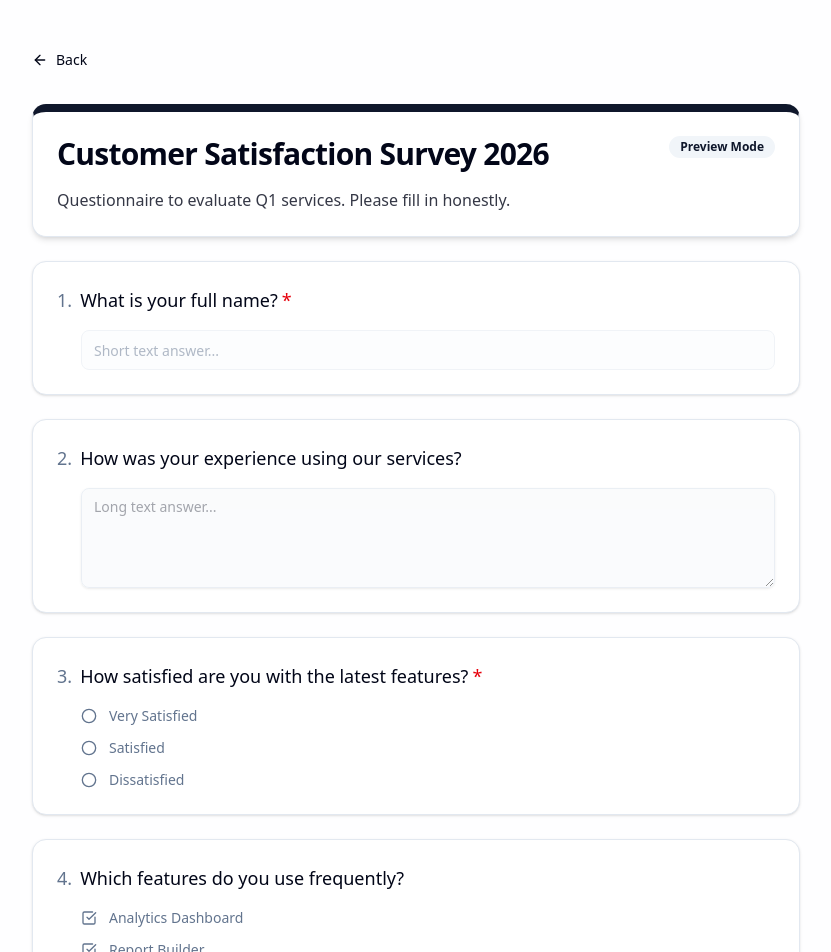
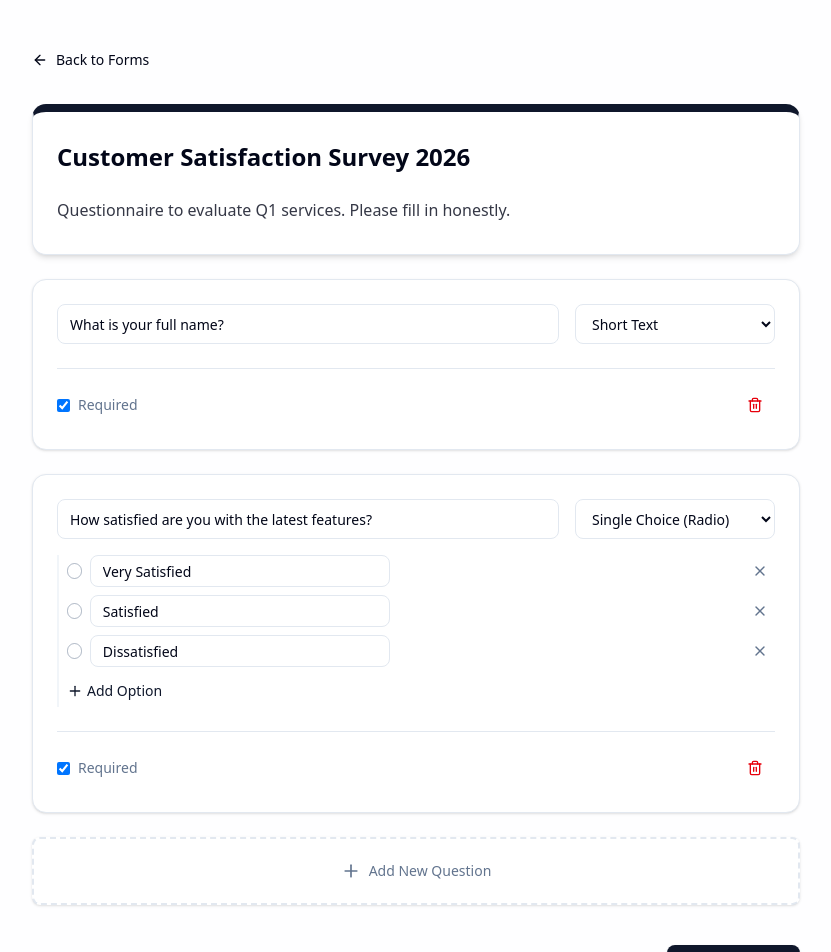
Before and after one commit to anotherbondan/oprec-fe, a Next.js app: page /forms/a1b2c3d4-e5f6-7a8b-9c0d-1e2f3a4b5c6d in a window 1280 px wide. Shown: the top 952 px of the page, without its empty margins (224-1055 px from the left). Built offline with nearby package versions, Linux system fonts and the light colour scheme.

Commit message:
feat: create loading component and question crud ui

```diff
--- a/src/app/(auth)/login/page.tsx
+++ b/src/app/(auth)/login/page.tsx
@@ -31,7 +31,7 @@ export default function LoginPage() {
 
   const loginMutation = useMutation({
     mutationFn: async (credentials: typeof formData) => {
-      return await customFetch("/auth/login", {
+      return await customFetch("/api/auth/login", {
         method: "POST",
         body: JSON.stringify(credentials),
       });
--- a/src/app/(auth)/register/page.tsx
+++ b/src/app/(auth)/register/page.tsx
@@ -33,7 +33,7 @@ export default function RegisterPage() {
 
   const registerMutation = useMutation({
     mutationFn: async (userData: any) => {
-      return await customFetch("/auth/register", {
+      return await customFetch("/api/auth/register", {
         method: "POST",
         body: JSON.stringify({
           name: userData.name,
--- a/src/app/forms/[id]/page.tsx
+++ b/src/app/forms/[id]/page.tsx
@@ -1,5 +1,6 @@
 "use client";
 
+import { useState } from "react";
 import { Button } from "@/src/components/ui/button";
 import {
   Card,
@@ -10,27 +11,19 @@ import {
 } from "@/src/components/ui/card";
 import { Input } from "@/src/components/ui/input";
 import { Badge } from "@/src/components/ui/badge";
-import { ArrowLeft, CheckSquare, Circle, ChevronDown } from "lucide-react";
+import { ArrowLeft, Plus, Trash2, X } from "lucide-react";
 import Link from "next/link";
 
-const DUMMY_FORM_DETAIL = {
+const INITIAL_FORM_DETAIL = {
   id: "f1a2b3c4-d5e6-7f8a-9b0c-1d2e3f4a5b6c",
   title: "Customer Satisfaction Survey 2026",
-  description:
-    "Questionnaire to evaluate Q1 services. Please fill in honestly.",
+  description: "Questionnaire to evaluate Q1 services. Please fill in honestly.",
   questions: [
     {
       id: "q1",
       text: "What is your full name?",
       type: "SHORT_TEXT",
       isRequired: true,
-      options: [],
-    },
-    {
-      id: "q2",
-      text: "How was your experience using our services?",
-      type: "LONG_TEXT",
-      isRequired: false,
       options: [],
     },
     {
@@ -44,132 +37,220 @@ const DUMMY_FORM_DETAIL = {
         { id: "o3", text: "Dissatisfied" },
       ],
     },
-    {
-      id: "q4",
-      text: "Which features do you use frequently?",
-      type: "CHECKBOX",
-      isRequired: false,
-      options: [
-        { id: "o4", text: "Analytics Dashboard" },
-        { id: "o5", text: "Report Builder" },
-        { id: "o6", text: "Email Notifications" },
-      ],
-    },
   ],
 };
 
-export default function FormPreviewPage() {
-  const form = DUMMY_FORM_DETAIL;
+const QUESTION_TYPES = [
+  { value: "SHORT_TEXT", label: "Short Text" },
+  { value: "LONG_TEXT", label: "Long Text" },
+  { value: "RADIO", label: "Single Choice (Radio)" },
+  { value: "CHECKBOX", label: "Multiple Choice (Checkbox)" },
+  { value: "DROPDOWN", label: "Dropdown" },
+];
 
-  const renderQuestionInput = (question: any) => {
-    switch (question.type) {
-      case "SHORT_TEXT":
-        return (
-          <Input
-            disabled
-            placeholder="Short text answer..."
-            className="bg-muted/50"
-          />
+export default function FormBuilderPage() {
+  const [form, setForm] = useState(INITIAL_FORM_DETAIL);
+
+  const handleUpdateFormDetail = (field: "title" | "description", value: string) => {
+    setForm({ ...form, [field]: value });
+  };
+
+  const handleAddQuestion = () => {
+    const newQuestion = {
+      id: `q${Date.now()}`,
+      text: "New Question",
+      type: "SHORT_TEXT",
+      isRequired: false,
+      options: [],
+    };
+    setForm({ ...form, questions: [...form.questions, newQuestion] });
+  };
+
+  const handleUpdateQuestion = (qId: string, field: string, value: any) => {
+    const updatedQuestions = form.questions.map((q) => {
+      if (q.id === qId) {
+        if (field === "type" && (value === "SHORT_TEXT" || value === "LONG_TEXT")) {
+          return { ...q, [field]: value, options: [] };
+        }
+        if (field === "type" && ["RADIO", "CHECKBOX", "DROPDOWN"].includes(value) && q.options.length === 0) {
+          return { ...q, [field]: value, options: [{ id: `o${Date.now()}`, text: "Option 1" }] };
+        }
+        return { ...q, [field]: value };
+      }
+      return q;
+    });
+    setForm({ ...form, questions: updatedQuestions });
+  };
+
+  const handleDeleteQuestion = (qId: string) => {
+    const updatedQuestions = form.questions.filter((q) => q.id !== qId);
+    setForm({ ...form, questions: updatedQuestions });
+  };
+
+  const handleAddOption = (qId: string) => {
+    const updatedQuestions = form.questions.map((q) => {
+      if (q.id === qId) {
+        const newOption = { id: `o${Date.now()}`, text: `Option ${q.options.length + 1}` };
+        return { ...q, options: [...q.options, newOption] };
+      }
+      return q;
+    });
+    setForm({ ...form, questions: updatedQuestions });
+  };
+
+  const handleUpdateOption = (qId: string, oId: string, newText: string) => {
+    const updatedQuestions = form.questions.map((q) => {
+      if (q.id === qId) {
+        const updatedOptions = q.options.map((opt) =>
+          opt.id === oId ? { ...opt, text: newText } : opt
         );
-      case "LONG_TEXT":
-        return (
-          <textarea
-            disabled
-            className="flex min-h-25 w-full rounded-md border border-input bg-muted/50 px-3 py-2 text-sm shadow-sm opacity-70 cursor-not-allowed"
-            placeholder="Long text answer..."
-          />
-        );
-      case "RADIO":
-        return (
-          <div className="space-y-3 mt-3">
-            {question.options.map((opt: any) => (
-              <div
-                key={opt.id}
-                className="flex items-center space-x-3 text-muted-foreground"
-              >
-                <Circle className="w-4 h-4" />
-                <span className="text-sm">{opt.text}</span>
-              </div>
-            ))}
-          </div>
-        );
-      case "CHECKBOX":
-        return (
-          <div className="space-y-3 mt-3">
-            {question.options.map((opt: any) => (
-              <div
-                key={opt.id}
-                className="flex items-center space-x-3 text-muted-foreground"
-              >
-                <CheckSquare className="w-4 h-4" />
-                <span className="text-sm">{opt.text}</span>
-              </div>
-            ))}
-          </div>
-        );
-      case "DROPDOWN":
-        return (
-          <div className="flex h-10 w-full items-center justify-between rounded-md border border-input bg-muted/50 px-3 py-2 text-sm opacity-70 cursor-not-allowed">
-            <span>Select one...</span>
-            <ChevronDown className="h-4 w-4 opacity-50" />
-          </div>
-        );
-      default:
-        return null;
-    }
+        return { ...q, options: updatedOptions };
+      }
+      return q;
+    });
+    setForm({ ...form, questions: updatedQuestions });
+  };
+
+  const handleDeleteOption = (qId: string, oId: string) => {
+    const updatedQuestions = form.questions.map((q) => {
+      if (q.id === qId) {
+        const updatedOptions = q.options.filter((opt) => opt.id !== oId);
+        return { ...q, options: updatedOptions };
+      }
+      return q;
+    });
+    setForm({ ...form, questions: updatedQuestions });
   };
 
   return (
     <div className="min-h-screen bg-secondary/10 py-10 px-4">
       <div className="container mx-auto max-w-3xl">
-        <Button
-          variant="ghost"
-          className="mb-6 hover:bg-transparent px-0"
-          asChild
-        >
+        <Button variant="ghost" className="mb-6 hover:bg-transparent px-0" asChild>
           <Link href="/forms">
-            <ArrowLeft className="w-4 h-4 mr-2" /> Back
+            <ArrowLeft className="w-4 h-4 mr-2" /> Back to Forms
           </Link>
         </Button>
 
         <div className="space-y-6">
           <Card className="border-t-8 border-t-primary shadow-md">
             <CardHeader>
-              <div className="flex justify-between items-start mb-2">
-                <CardTitle className="text-3xl font-bold">
-                  {form.title}
-                </CardTitle>
-                <Badge variant="secondary">Preview Mode</Badge>
-              </div>
-              <CardDescription className="text-base text-foreground/80 mt-2">
-                {form.description}
-              </CardDescription>
+              <Input
+                className="text-2xl font-bold border-none px-0 focus-visible:ring-0 shadow-none"
+                value={form.title}
+                onChange={(e) => handleUpdateFormDetail("title", e.target.value)}
+                placeholder="Form Title"
+              />
+              <Input
+                className="text-base text-foreground/80 mt-2 border-none px-0 focus-visible:ring-0 shadow-none"
+                value={form.description}
+                onChange={(e) => handleUpdateFormDetail("description", e.target.value)}
+                placeholder="Form Description"
+              />
             </CardHeader>
           </Card>
 
+          {}
           {form.questions.map((question, index) => (
-            <Card key={question.id} className="shadow-sm">
+            <Card key={question.id} className="shadow-sm relative group">
               <CardContent className="pt-6">
-                <div className="mb-4">
-                  <h3 className="text-lg font-medium flex items-start">
-                    <span className="mr-2 text-muted-foreground">
-                      {index + 1}.
-                    </span>
-                    {question.text}
-                    {question.isRequired && (
-                      <span className="text-destructive ml-1">*</span>
-                    )}
-                  </h3>
+                <div className="flex flex-col sm:flex-row gap-4 mb-4">
+                  {}
+                  <div className="flex-1">
+                    <Input
+                      value={question.text}
+                      onChange={(e) => handleUpdateQuestion(question.id, "text", e.target.value)}
+                      placeholder={`Question ${index + 1}`}
+                      className="font-medium"
+                    />
+                  </div>
+
+                  {}
+                  <select
+                    className="flex h-10 w-full sm:w-[200px] items-center justify-between rounded-md border border-input bg-background px-3 py-2 text-sm ring-offset-background placeholder:text-muted-foreground focus:outline-none focus:ring-2 focus:ring-ring focus:ring-offset-2"
+                    value={question.type}
+                    onChange={(e) => handleUpdateQuestion(question.id, "type", e.target.value)}
+                  >
+                    {QUESTION_TYPES.map((type) => (
+                      <option key={type.value} value={type.value}>
+                        {type.label}
+                      </option>
+                    ))}
+                  </select>
                 </div>
 
-                <div className="pl-6">{renderQuestionInput(question)}</div>
+                {}
+                {["RADIO", "CHECKBOX", "DROPDOWN"].includes(question.type) && (
+                  <div className="space-y-2 pl-2 border-l-2 border-muted mt-4">
+                    {question.options.map((opt, optIndex) => (
+                      <div key={opt.id} className="flex items-center gap-2">
+                        <div className="w-4 h-4 rounded-full border border-muted-foreground/50" />
+                        <Input
+                          value={opt.text}
+                          onChange={(e) => handleUpdateOption(question.id, opt.id, e.target.value)}
+                          placeholder={`Option ${optIndex + 1}`}
+                          className="h-8 w-full sm:w-[300px]"
+                        />
+                        <Button
+                          variant="ghost"
+                          size="icon"
+                          className="h-8 w-8 text-muted-foreground hover:text-destructive"
+                          onClick={() => handleDeleteOption(question.id, opt.id)}
+                        >
+                          <X className="h-4 w-4" />
+                        </Button>
+                      </div>
+                    ))}
+                    <Button
+                      variant="link"
+                      size="sm"
+                      className="text-primary p-0 h-8"
+                      onClick={() => handleAddOption(question.id)}
+                    >
+                      <Plus className="h-4 w-4 mr-1" /> Add Option
+                    </Button>
+                  </div>
+                )}
+
+                {}
+                <div className="flex items-center justify-between mt-6 pt-4 border-t border-border">
+                  <div className="flex items-center gap-2">
+                    <input
+                      type="checkbox"
+                      id={`req-${question.id}`}
+                      checked={question.isRequired}
+                      onChange={(e) => handleUpdateQuestion(question.id, "isRequired", e.target.checked)}
+                      className="rounded border-gray-300 text-primary focus:ring-primary"
+                    />
+                    <label htmlFor={`req-${question.id}`} className="text-sm text-muted-foreground cursor-pointer">
+                      Required
+                    </label>
+                  </div>
+                  <Button
+                    variant="ghost"
+                    size="icon"
+                    className="text-destructive hover:bg-destructive/10"
+                    onClick={() => handleDeleteQuestion(question.id)}
+                  >
+                    <Trash2 className="h-4 w-4" />
+                  </Button>
+                </div>
               </CardContent>
             </Card>
           ))}
 
+          {}
+          <Button
+            variant="outline"
+            className="w-full border-dashed border-2 py-8 text-muted-foreground hover:text-primary hover:border-primary"
+            onClick={handleAddQuestion}
+          >
+            <Plus className="h-5 w-5 mr-2" /> Add New Question
+          </Button>
+
+          {}
           <div className="flex justify-end pt-4">
-            <Button disabled size="lg" className="w-full sm:w-auto">
-              Submit Answer
+            <Button size="lg" className="w-full sm:w-auto" onClick={() => console.log(form)}>
+              Save Form
             </Button>
           </div>
         </div>
--- /dev/null
+++ b/src/app/loading.tsx
@@ -0,0 +1,9 @@
+export default function Loading() {
+  return (
+    <div className="flex min-h-screen items-center justify-center bg-white">
+      <div className="flex flex-col items-center gap-4">
+        <div className="h-10 w-10 animate-spin rounded-full border-4 border-neutral-200 border-t-neutral-600" />
+      </div>
+    </div>
+  );
+}
```
